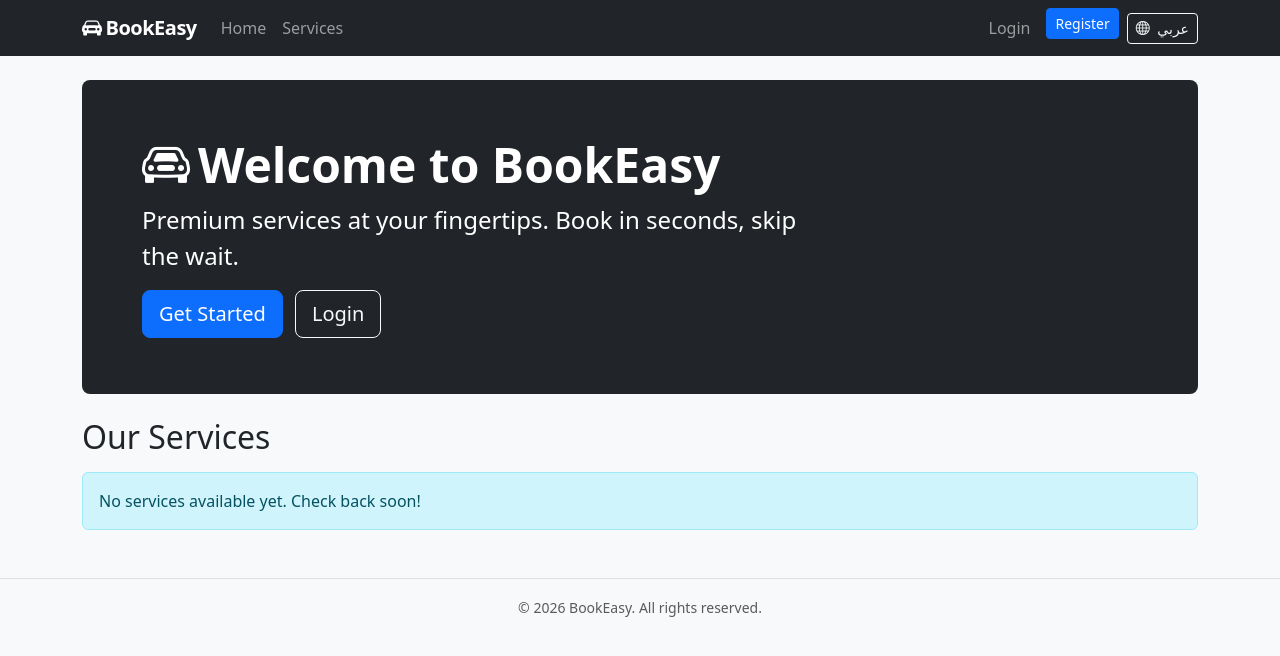
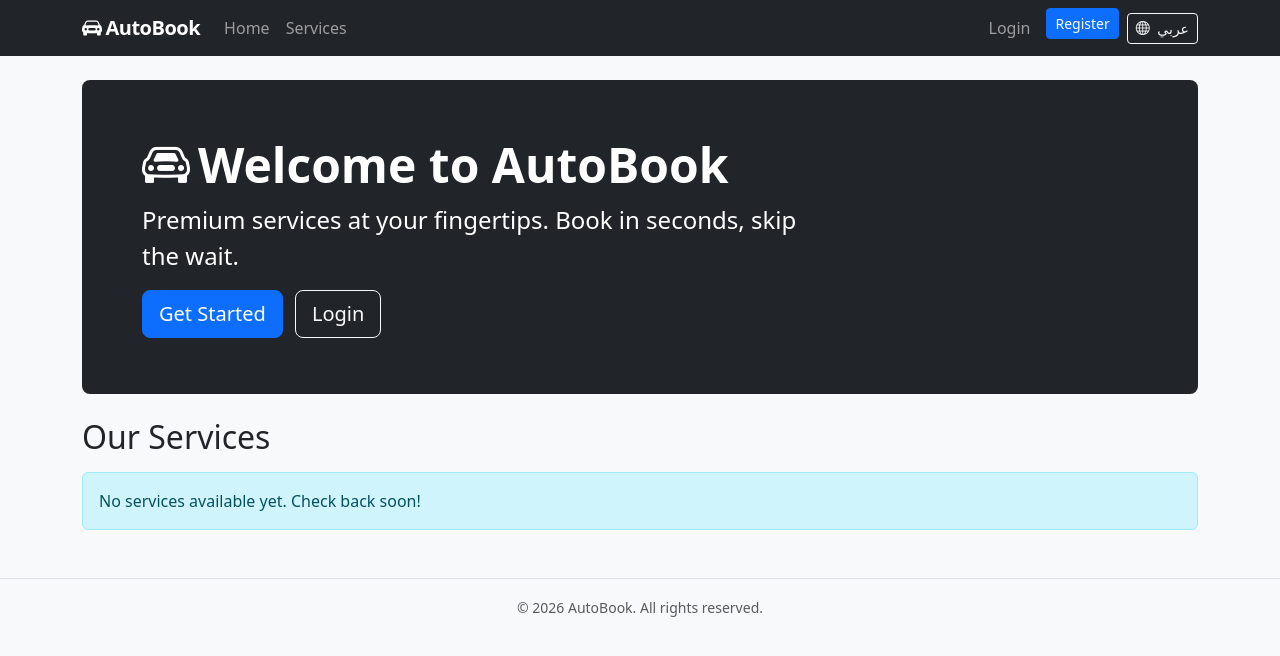
Before and after one commit to knowelle28/autobook, a Flask app: page / in a window 1280 px wide. Shown: the top 656 px of the page. Run offline with Flask 3, Linux system fonts and the light colour scheme; data that the repository does not hold is empty.

Commit message:
Rename app from BookEasy to AutoBook
Updated all 14 occurrences across templates and i18n strings
(EN + AR): navbar brand, default page title, all browser tab
titles, footer copyright, and homepage hero heading.

Co-Authored-By: Claude Sonnet 4.6 <noreply@anthropic.com>

```diff
--- a/app/i18n.py
+++ b/app/i18n.py
@@ -14,7 +14,7 @@ TRANSLATIONS = {
         'nav_login': 'Login',
         'nav_register': 'Register',
         # Footer
-        'footer_copy': '\u00a9 2026 BookEasy. All rights reserved.',
+        'footer_copy': '\u00a9 2026 AutoBook. All rights reserved.',
         # Auth \u2013 Login
         'login_title': 'Login',
         'login_email': 'Email address',
@@ -34,7 +34,7 @@ TRANSLATIONS = {
         'register_have_account': 'Already have an account?',
         'register_login_link': 'Login here',
         # Index
-        'index_hero_title': 'Welcome to BookEasy',
+        'index_hero_title': 'Welcome to AutoBook',
         'index_hero_subtitle': 'Premium services at your fingertips. Book in seconds, skip the wait.',
         'index_book_service': 'Book a Service',
         'index_get_started': 'Get Started',
@@ -184,7 +184,7 @@ TRANSLATIONS = {
         'nav_login': '\u062a\u0633\u062c\u064a\u0644 \u0627\u0644\u062f\u062e\u0648\u0644',
         'nav_register': '\u0625\u0646\u0634\u0627\u0621 \u062d\u0633\u0627\u0628',
         # Footer
-        'footer_copy': '\u00a9 2026 BookEasy. \u062c\u0645\u064a\u0639 \u0627\u0644\u062d\u0642\u0648\u0642 \u0645\u062d\u0641\u0648\u0638\u0629.',
+        'footer_copy': '\u00a9 2026 AutoBook. \u062c\u0645\u064a\u0639 \u0627\u0644\u062d\u0642\u0648\u0642 \u0645\u062d\u0641\u0648\u0638\u0629.',
         # Auth \u2013 Login
         'login_title': '\u062a\u0633\u062c\u064a\u0644 \u0627\u0644\u062f\u062e\u0648\u0644',
         'login_email': '\u0627\u0644\u0628\u0631\u064a\u062f \u0627\u0644\u0625\u0644\u0643\u062a\u0631\u0648\u0646\u064a',
@@ -204,7 +204,7 @@ TRANSLATIONS = {
         'register_have_account': '\u0644\u062f\u064a\u0643 \u062d\u0633\u0627\u0628 \u0628\u0627\u0644\u0641\u0639\u0644\u061f',
         'register_login_link': '\u0633\u062c\u0651\u0644 \u062f\u062e\u0648\u0644\u0643 \u0647\u0646\u0627',
         # Index
-        'index_hero_title': '\u0645\u0631\u062d\u0628\u064b\u0627 \u0628\u0643 \u0641\u064a BookEasy',
+        'index_hero_title': '\u0645\u0631\u062d\u0628\u064b\u0627 \u0628\u0643 \u0641\u064a AutoBook',
         'index_hero_subtitle': '\u062e\u062f\u0645\u0627\u062a \u0645\u062a\u0645\u064a\u0632\u0629 \u0641\u064a \u0645\u062a\u0646\u0627\u0648\u0644 \u064a\u062f\u0643. \u0627\u062d\u062c\u0632 \u0641\u064a \u062b\u0648\u0627\u0646\u064d\u060c \u0648\u062a\u062c\u0646\u0651\u0628 \u0627\u0644\u0627\u0646\u062a\u0638\u0627\u0631.',
         'index_book_service': '\u0627\u062d\u062c\u0632 \u062e\u062f\u0645\u0629',
         'index_get_started': '\u0627\u0628\u062f\u0623 \u0627\u0644\u0622\u0646',
--- a/app/templates/admin/dashboard.html
+++ b/app/templates/admin/dashboard.html
@@ -1,5 +1,5 @@
 {% extends 'base.html' %}
-{% block title %}Admin Dashboard – BookEasy{% endblock %}
+{% block title %}Admin Dashboard – AutoBook{% endblock %}
 
 {% block content %}
 <h2 class="mb-4"><i class="bi bi-speedometer2 me-2"></i>{{ t('admin_dashboard_title') }}</h2>
--- a/app/templates/auth/login.html
+++ b/app/templates/auth/login.html
@@ -1,5 +1,5 @@
 {% extends 'base.html' %}
-{% block title %}Login – BookEasy{% endblock %}
+{% block title %}Login – AutoBook{% endblock %}
 
 {% block content %}
 <div class="row justify-content-center">
--- a/app/templates/auth/register.html
+++ b/app/templates/auth/register.html
@@ -1,5 +1,5 @@
 {% extends 'base.html' %}
-{% block title %}Register – BookEasy{% endblock %}
+{% block title %}Register – AutoBook{% endblock %}
 
 {% block content %}
 <div class="row justify-content-center">
--- a/app/templates/base.html
+++ b/app/templates/base.html
@@ -3,7 +3,7 @@
 <head>
   <meta charset="UTF-8">
   <meta name="viewport" content="width=device-width, initial-scale=1">
-  <title>{% block title %}BookEasy{% endblock %}</title>
+  <title>{% block title %}AutoBook{% endblock %}</title>
   {% if lang == 'ar' %}
   <link href="https://cdn.jsdelivr.net/npm/bootstrap@5.3.2/dist/css/bootstrap.rtl.min.css" rel="stylesheet">
   {% else %}
@@ -22,7 +22,7 @@
   <nav class="navbar navbar-expand-lg navbar-dark bg-dark">
     <div class="container">
       <a class="navbar-brand" href="{{ url_for('main.index') }}">
-        <i class="bi bi-car-front-fill me-1"></i>BookEasy
+        <i class="bi bi-car-front-fill me-1"></i>AutoBook
       </a>
       <button class="navbar-toggler" type="button" data-bs-toggle="collapse" data-bs-target="#navMenu">
         <span class="navbar-toggler-icon"></span>
--- a/app/templates/booking/book.html
+++ b/app/templates/booking/book.html
@@ -1,5 +1,5 @@
 {% extends 'base.html' %}
-{% block title %}Book a Service – BookEasy{% endblock %}
+{% block title %}Book a Service – AutoBook{% endblock %}
 
 {% block content %}
 <div class="row justify-content-center">
--- a/app/templates/booking/calendar.html
+++ b/app/templates/booking/calendar.html
@@ -1,5 +1,5 @@
 {% extends 'base.html' %}
-{% block title %}My Bookings Calendar – BookEasy{% endblock %}
+{% block title %}My Bookings Calendar – AutoBook{% endblock %}
 
 {% block content %}
 <div class="d-flex justify-content-between align-items-center mb-4">
--- a/app/templates/booking/my_bookings.html
+++ b/app/templates/booking/my_bookings.html
@@ -1,5 +1,5 @@
 {% extends 'base.html' %}
-{% block title %}My Bookings – BookEasy{% endblock %}
+{% block title %}My Bookings – AutoBook{% endblock %}
 
 {% block content %}
 <div class="d-flex justify-content-between align-items-center mb-4">
--- a/app/templates/main/index.html
+++ b/app/templates/main/index.html
@@ -1,5 +1,5 @@
 {% extends 'base.html' %}
-{% block title %}BookEasy – Online Booking{% endblock %}
+{% block title %}AutoBook – Online Booking{% endblock %}
 
 {% block content %}
 <!-- Hero -->
--- a/app/templates/main/services.html
+++ b/app/templates/main/services.html
@@ -1,5 +1,5 @@
 {% extends 'base.html' %}
-{% block title %}Services – BookEasy{% endblock %}
+{% block title %}Services – AutoBook{% endblock %}
 
 {% block content %}
 <div class="d-flex justify-content-between align-items-center mb-4">
```
